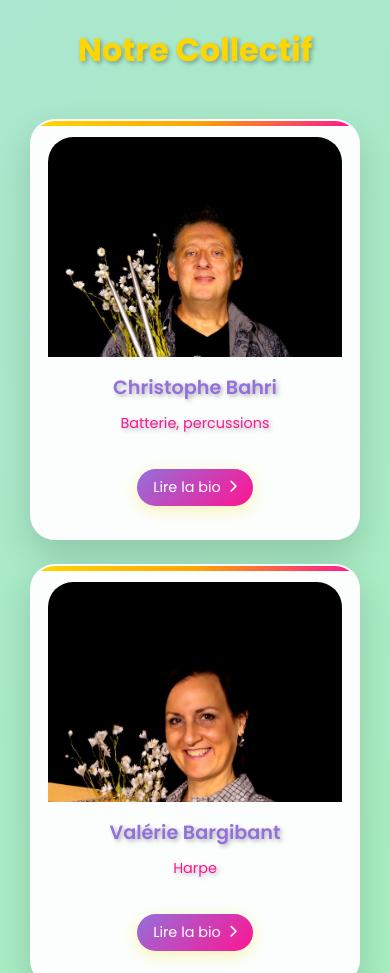
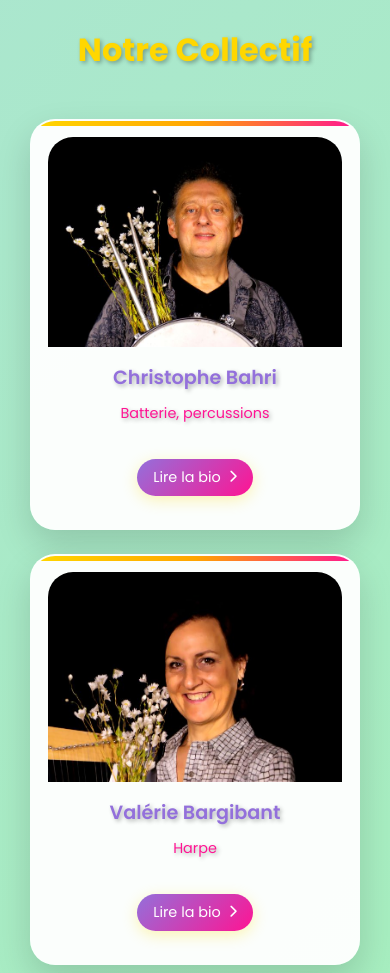
Before and after one commit to RBSoftwareAI/sweet-daisies-orchestra, a plain HTML site: page index.html in a window 390 px wide. Shown: the part 2620-3593 px from the top of the page. Drawn offline with Linux system fonts and the light colour scheme.

Commit message:
fix: Affinement positionnement photos musiciens
🎯 Ajustements précis:
- ✅ object-position: center 20% (au lieu de center top)
- ✅ Hauteur desktop: 280px → 270px
- ✅ Hauteur mobile: 220px → 210px

📐 Équilibre optimal:
- Visages complets visibles (cheveux + front)
- Suppression de l'excès d'espace noir au-dessus des têtes
- Cadrage naturel et harmonieux

🎨 Résultat: Positionnement parfait des portraits

```diff
--- a/css/style.css
+++ b/css/style.css
@@ -898,7 +898,7 @@ section:nth-child(odd) {
 .musician-photo-container {
     position: relative;
     width: 100%;
-    height: 280px;  /* Augmenté de 250px à 280px pour plus d'espace */
+    height: 270px;  /* Réduit de 280px à 270px pour un meilleur équilibre */
     border-radius: 25px 25px 0 0;
     overflow: hidden;
 }
@@ -907,7 +907,7 @@ section:nth-child(odd) {
     width: 100%;
     height: 100%;
     object-fit: cover;
-    object-position: center top;  /* Positionne vers le haut pour voir les visages complets */
+    object-position: center 20%;  /* Positionne légèrement vers le haut sans excès */
     transition: all 0.3s ease;
     cursor: pointer;
 }
@@ -1133,7 +1133,7 @@ section:nth-child(odd) {
     }
 
     .musician-photo-container {
-        height: 220px;  /* Augmenté de 200px à 220px pour mobile */
+        height: 210px;  /* Ajusté à 210px pour mobile */
     }
 
     .musician-info-container {
```
